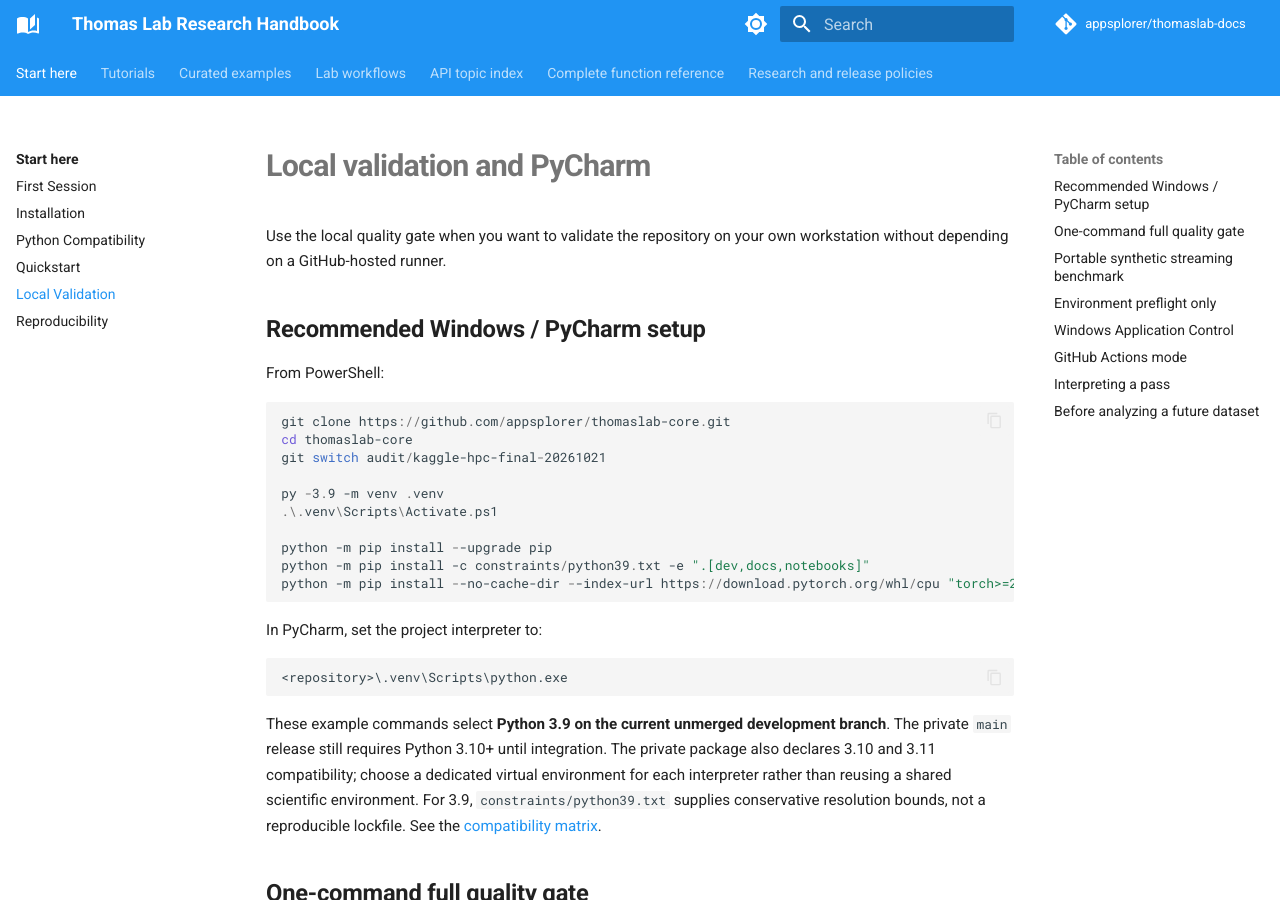
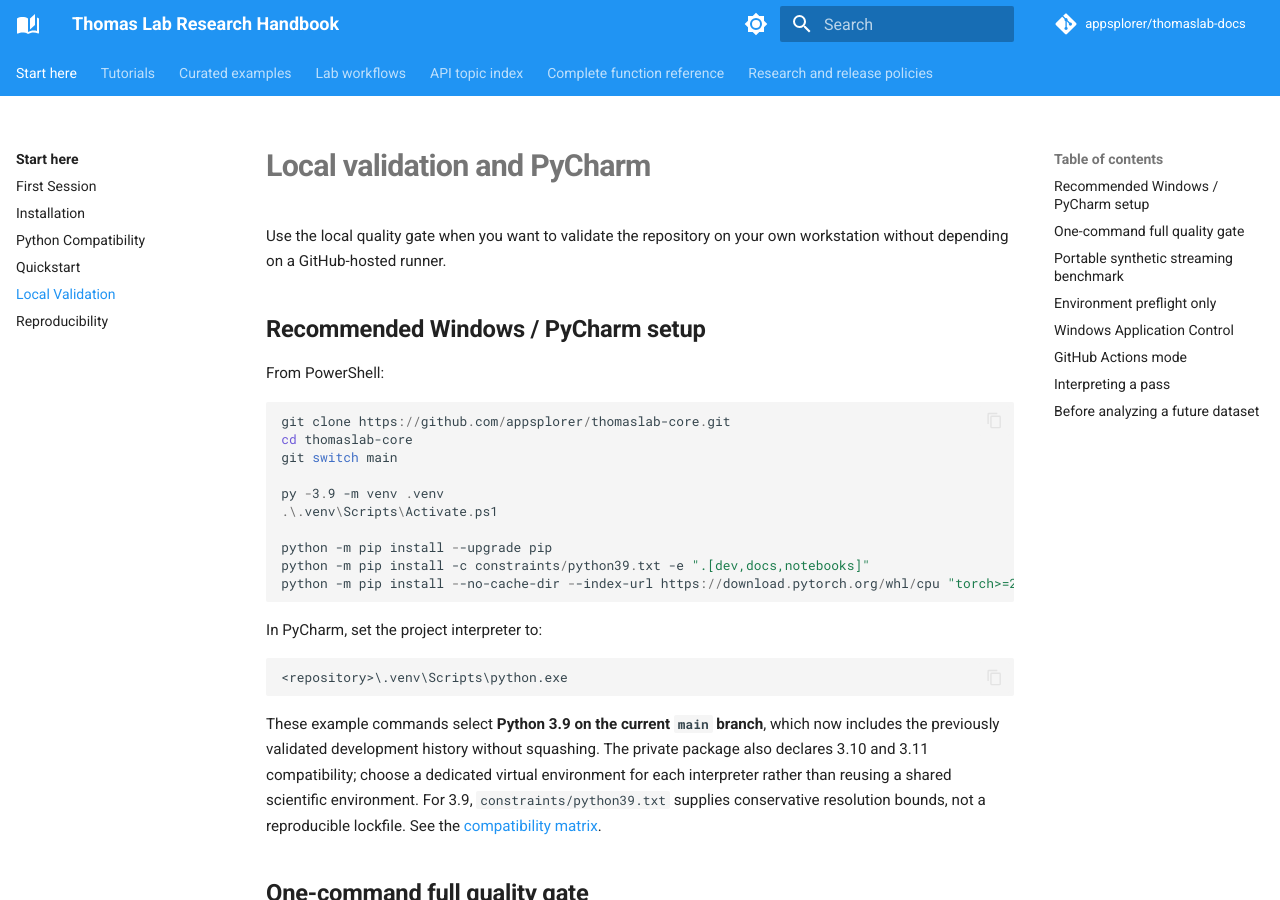
Before and after one commit to appsplorer/thomaslab-docs, an MkDocs documentation site: the page built from docs/getting-started/local-validation.md, in a window 1280 px wide and 900 px high. Built offline with MkDocs 1.6.1 and Material for MkDocs 9.7.7, drawn with Linux system fonts in a browser that asks for light colours; comment, search, counter and statistics services are not loaded.

Commit message:
docs: reflect merged Core main Python3.9 support while retaining source evidence

````diff
--- a/docs/getting-started/local-validation.md
+++ b/docs/getting-started/local-validation.md
@@ -9,7 +9,7 @@
 ```powershell
 git clone https://github.com/appsplorer/thomaslab-core.git
 cd thomaslab-core
-git switch audit/kaggle-hpc-final-20261021
+git switch main
 
 py -3.9 -m venv .venv
 .\.venv\Scripts\Activate.ps1
@@ -25,7 +25,7 @@
 <repository>\.venv\Scripts\python.exe
 ```
 
-These example commands select **Python 3.9 on the current unmerged development branch**. The private `main` release still requires Python 3.10+ until integration. The private package also declares 3.10 and 3.11 compatibility; choose a dedicated virtual environment for each interpreter rather than reusing a shared scientific environment. For 3.9, `constraints/python39.txt` supplies conservative resolution bounds, not a reproducible lockfile. See the [compatibility matrix](../getting-started/python-compatibility.md).
+These example commands select **Python 3.9 on the current `main` branch**, which now includes the previously validated development history without squashing. The private package also declares 3.10 and 3.11 compatibility; choose a dedicated virtual environment for each interpreter rather than reusing a shared scientific environment. For 3.9, `constraints/python39.txt` supplies conservative resolution bounds, not a reproducible lockfile. See the [compatibility matrix](../getting-started/python-compatibility.md).
 
 ## One-command full quality gate
 
````
